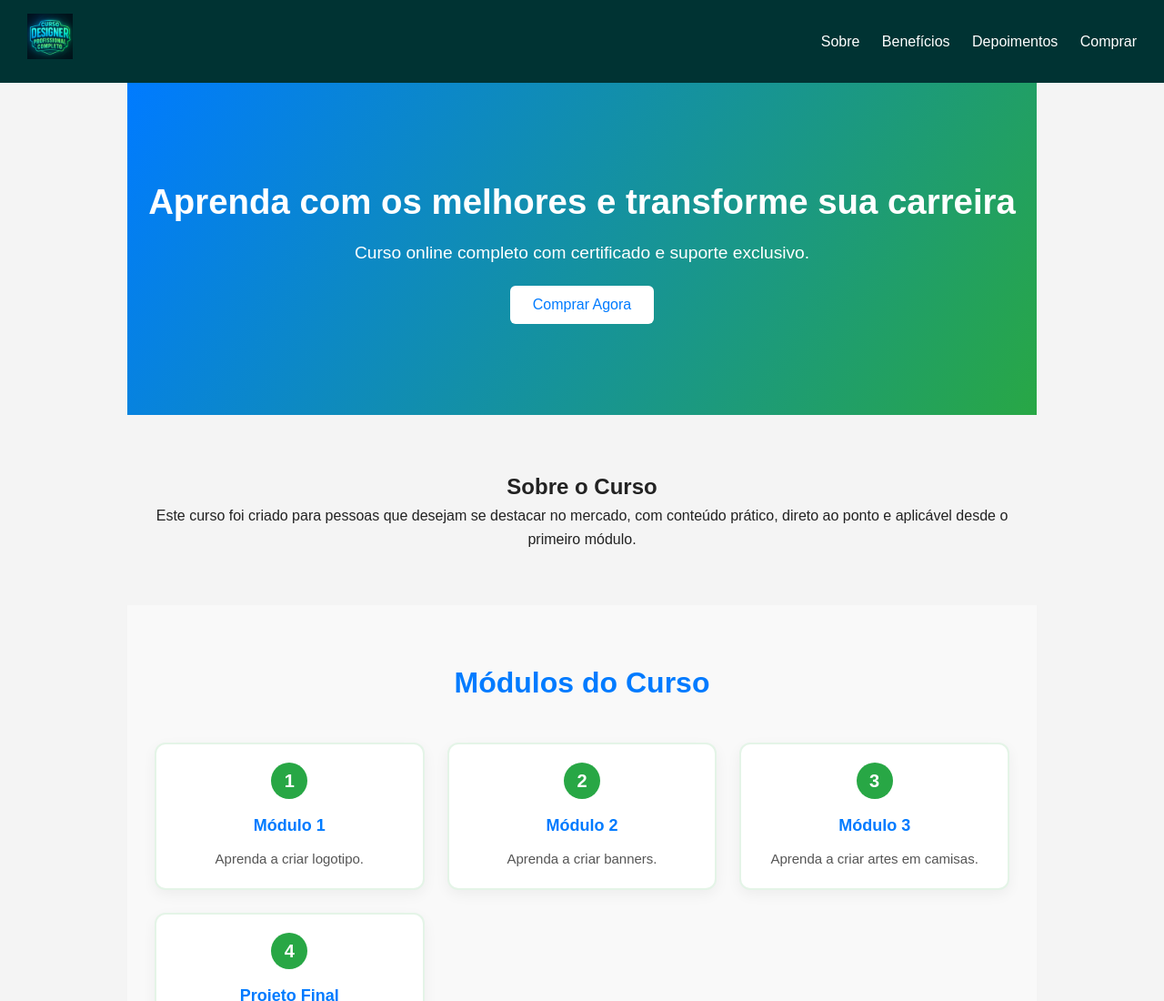
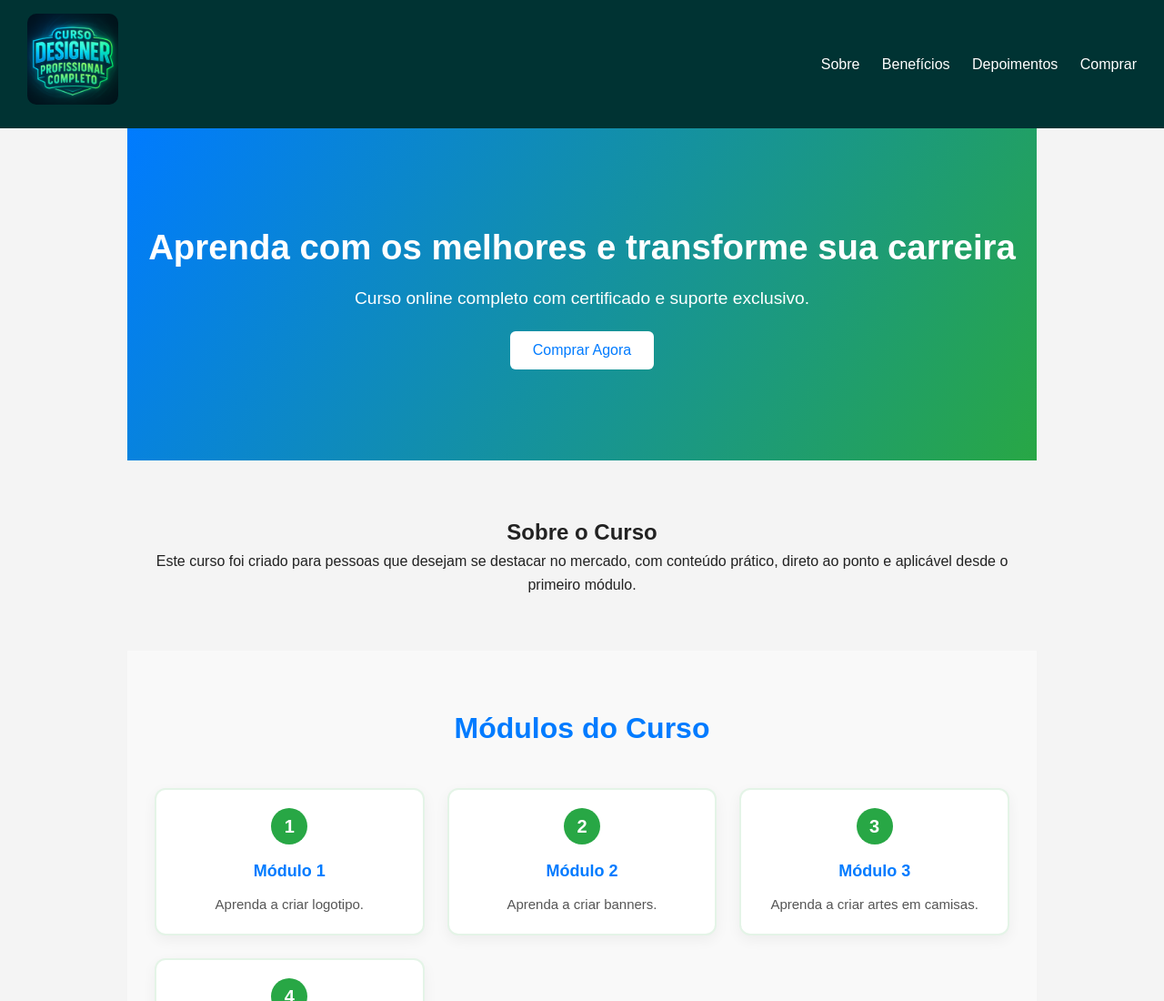
Before and after one commit to Elisson15/Gbzinnartes, a plain HTML site: page index.html in a window 1280 px wide. Shown: the top 1100 px of the page at 91% size. Drawn offline with Linux system fonts and the light colour scheme.

Commit message:
Update style.css

```diff
--- a/style.css
+++ b/style.css
@@ -221,8 +221,9 @@ footer {
 }
 
 .logo img {
-  height: 50px; /* Ajuste o tamanho conforme necessário */
+  height: 100px; /* Ajuste o tamanho conforme necessário */
   width: auto;
+  border-radius: 10px;
 }
 
 
```
